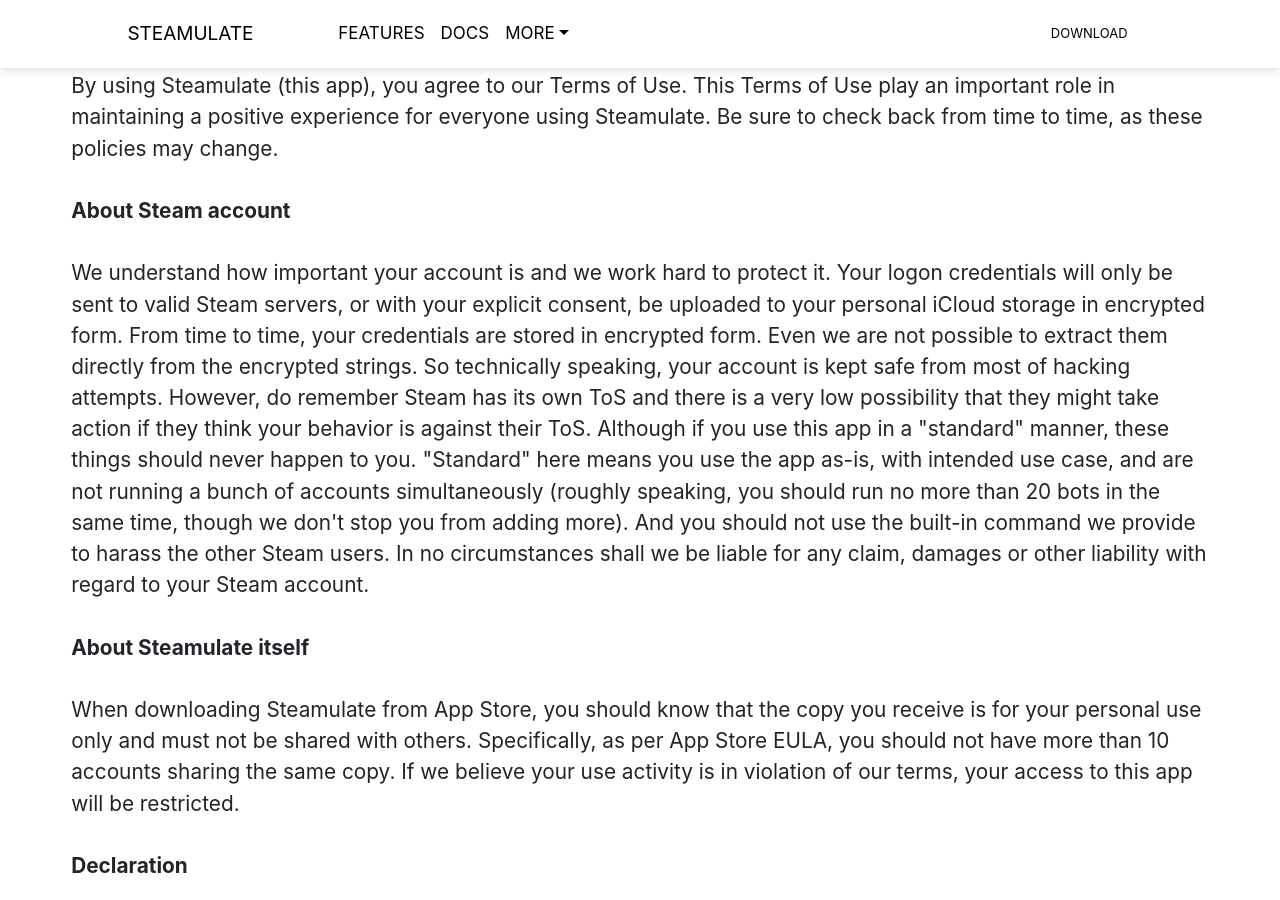
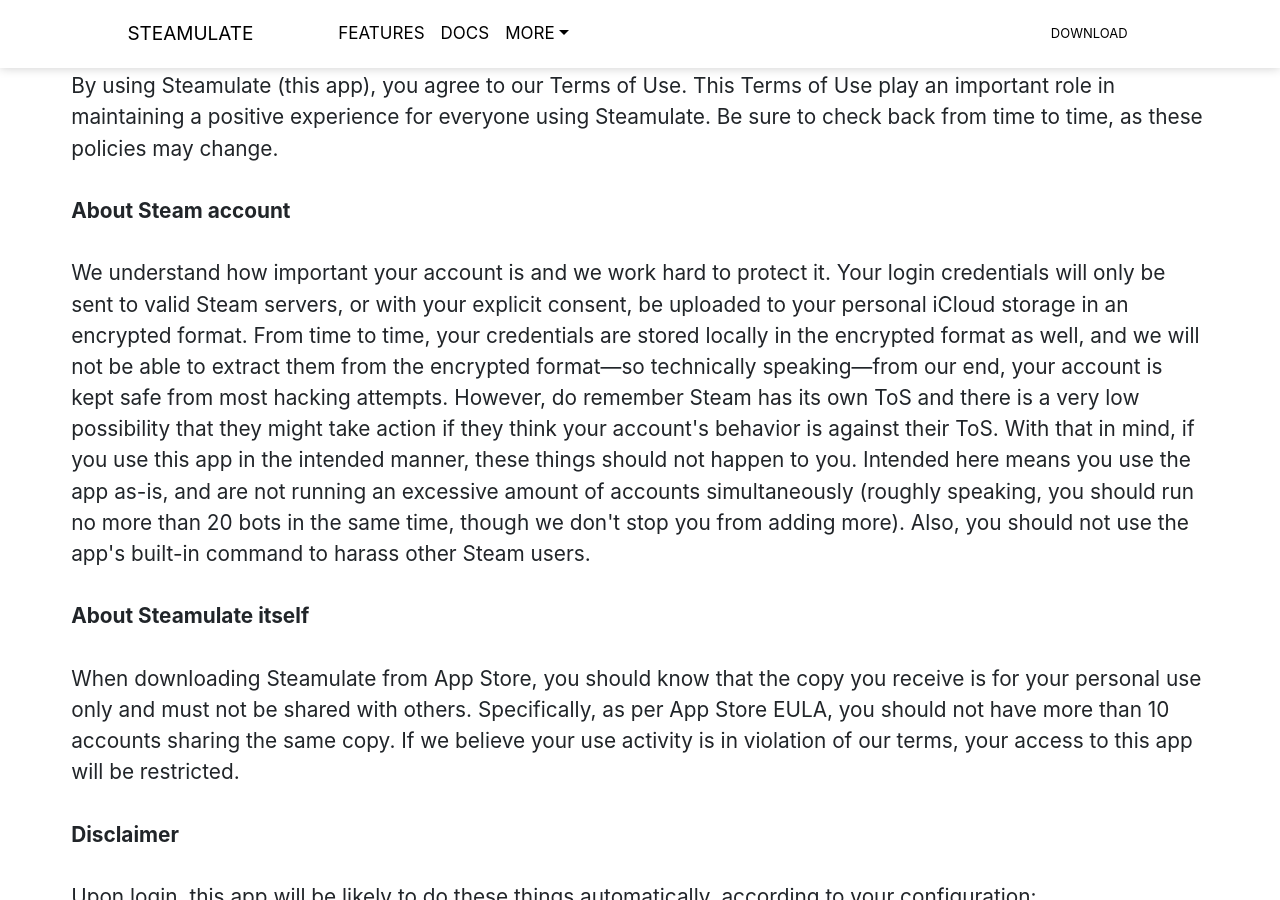
Before and after one commit to raymond-u/Steamulate-Website, a Jekyll site: the page built from terms.html, in a window 1280 px wide and 900 px high, scrolled down 270 px. Built offline with Jekyll 4.4.1, drawn with Linux system fonts in a browser that asks for light colours; nearby versions of some CDN libraries; comment, search, counter and statistics services are not loaded; some of the changed text lies outside the part shown.

Commit message:
Update terms.html

```diff
--- a/terms.html
+++ b/terms.html
@@ -1,17 +1,17 @@
 ---
 layout: page
 title: Terms of Use
-description: "Version: 1.1 | Last Updated: March 2019"
+description: "Version: 1.2 | Last Updated: March 2019"
 image: /images/about-header.jpg
 ---
     <section>
             <p class="paragraph-custom"><br>By using Steamulate (this app), you agree to our Terms of Use. This Terms of Use play an important role in maintaining a positive experience for everyone using Steamulate. Be sure to check back
-                from time to time, as these policies may change.<br><br><strong>About Steam account</strong><br><br>We understand how important your account is and we work hard to protect it. Your logon credentials will only be sent to valid
-                Steam servers, or with your explicit consent, be uploaded to your personal iCloud storage in encrypted form. From time to time, your credentials are stored in encrypted form. Even we are not possible to extract them directly from the encrypted
-                strings. So technically speaking, your account is kept safe from most of hacking attempts. However, do remember Steam has its own ToS and there is a very low possibility that they might take action if they think your behavior is against
-                their ToS. Although if you use this app in a "standard" manner, these things should never happen to you. "Standard" here means you use the app as-is, with intended use case, and are not running a bunch of accounts simultaneously (roughly
-                speaking, you should run no more than 20 bots in the same time, though we don't stop you from adding more). And you should not use the built-in command we provide to harass the other Steam users. In no circumstances shall we be liable
-                for any claim, damages or other liability with regard to your Steam account.<br><br><strong>About Steamulate itself</strong><br><br>When downloading Steamulate from App Store, you should know that the copy you receive is for your personal
-                use only and must not be shared with others. Specifically, as per App Store EULA, you should not have more than 10 accounts sharing the same copy. If we believe your use activity is in violation of our terms, your access to this app will be restricted.<br><br><strong>Declaration</strong><br><br>All
+                from time to time, as these policies may change.<br><br><strong>About Steam account</strong><br><br>We understand how important your account is and we work hard to protect it. Your login credentials will only be sent to valid
+                Steam servers, or with your explicit consent, be uploaded to your personal iCloud storage in an encrypted format. From time to time, your credentials are stored locally in the encrypted format as well, and we will not be able to extract them from the encrypted
+                format—so technically speaking—from our end, your account is kept safe from most hacking attempts. However, do remember Steam has its own ToS and there is a very low possibility that they might take action if they think your account's behavior is against
+                their ToS. With that in mind, if you use this app in the intended manner, these things should not happen to you. Intended here means you use the app as-is, and are not running an excessive amount of accounts simultaneously (roughly
+                speaking, you should run no more than 20 bots in the same time, though we don't stop you from adding more). Also, you should not use the app's built-in command to harass other Steam users.<br><br><strong>About Steamulate itself</strong><br><br>When downloading Steamulate from App Store, you should know that the copy you receive is for your personal
+                use only and must not be shared with others. Specifically, as per App Store EULA, you should not have more than 10 accounts sharing the same copy. If we believe your use activity is in violation of our terms, your access to this app will be restricted.<br><br><strong>Disclaimer</strong><br><br>Upon login, this app will be likely to do these things automatically, according to your configuration:<br>&nbsp; &nbsp; 1. Card farming, which means the app will try to "play" games that have cards left on your account.<br>&nbsp; &nbsp; 2. Handle trade offers and chat messages that are newly arrived and notify you about this.<br>&nbsp; &nbsp; 3. Join our Steam group. (If you don't like it, you can turn it off in settings.)<br> In other cases, the app will only do what you told it to do loyally. Take "Auto Complete Discovery Queue" as an example, the app will only do so if you turn it on in this bot's configuration. So please make sure you understand what you are doing and what the subsequences are before performing any operation. In no circumstances shall we be liable
+                for any claim, damages or other liability with regard to your Steam account.<br><br><strong>Declaration</strong><br><br>All
                 trademarks are property of their respective owners in the US and other countries. We are not affiliated with Valve or Steam in any form.</p>
     </section>
```
